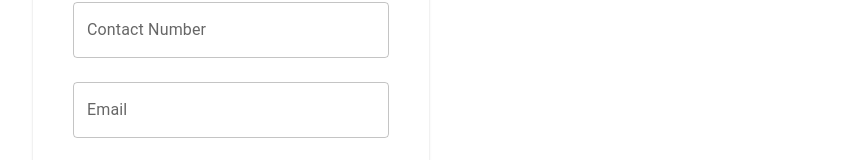
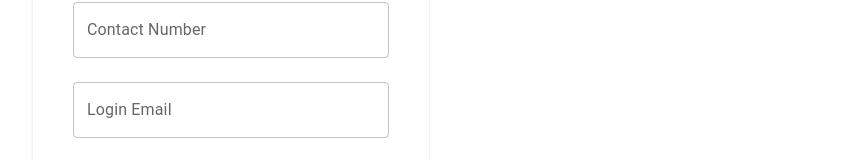
Before and after one commit to tech-for-better/in-common, a Next.js app: page /sign-up in a window 1280 px wide. Shown: the part 588-748 px from the top of the page, without its empty margins (409-1256 px from the left). Built offline with nearby package versions, Linux system fonts and the light colour scheme; no server answers.

Commit message:
tweaks to copy on signup form

```diff
--- a/components/Signup/SignUpComponent.js
+++ b/components/Signup/SignUpComponent.js
@@ -35,7 +35,7 @@ const validationSchema = yup.object({
   contactEmail: yup
     .string('Enter your contact email')
     .email('Enter a valid email')
-    .required('Email is required'),
+    .required('Contact email is required'),
   contactNumber: yup
     .string('Please enter your phone number')
     .matches(phoneRegex, 'Phone number is not valid')
@@ -43,7 +43,7 @@ const validationSchema = yup.object({
   email: yup
     .string('Enter your email')
     .email('Enter a valid email')
-    .required('Email is required'),
+    .required('Login email is required'),
   password: yup
     .string('Enter your password')
     .min(6, 'Password should be of minimum 6 characters length')
@@ -238,7 +238,7 @@ export default function SignUpComponent() {
                   fullWidth
                   id="email"
                   name="email"
-                  label="Email"
+                  label="Login Email"
                   value={formik.values.email}
                   onChange={formik.handleChange}
                   error={formik.touched.email && Boolean(formik.errors.email)}
```
